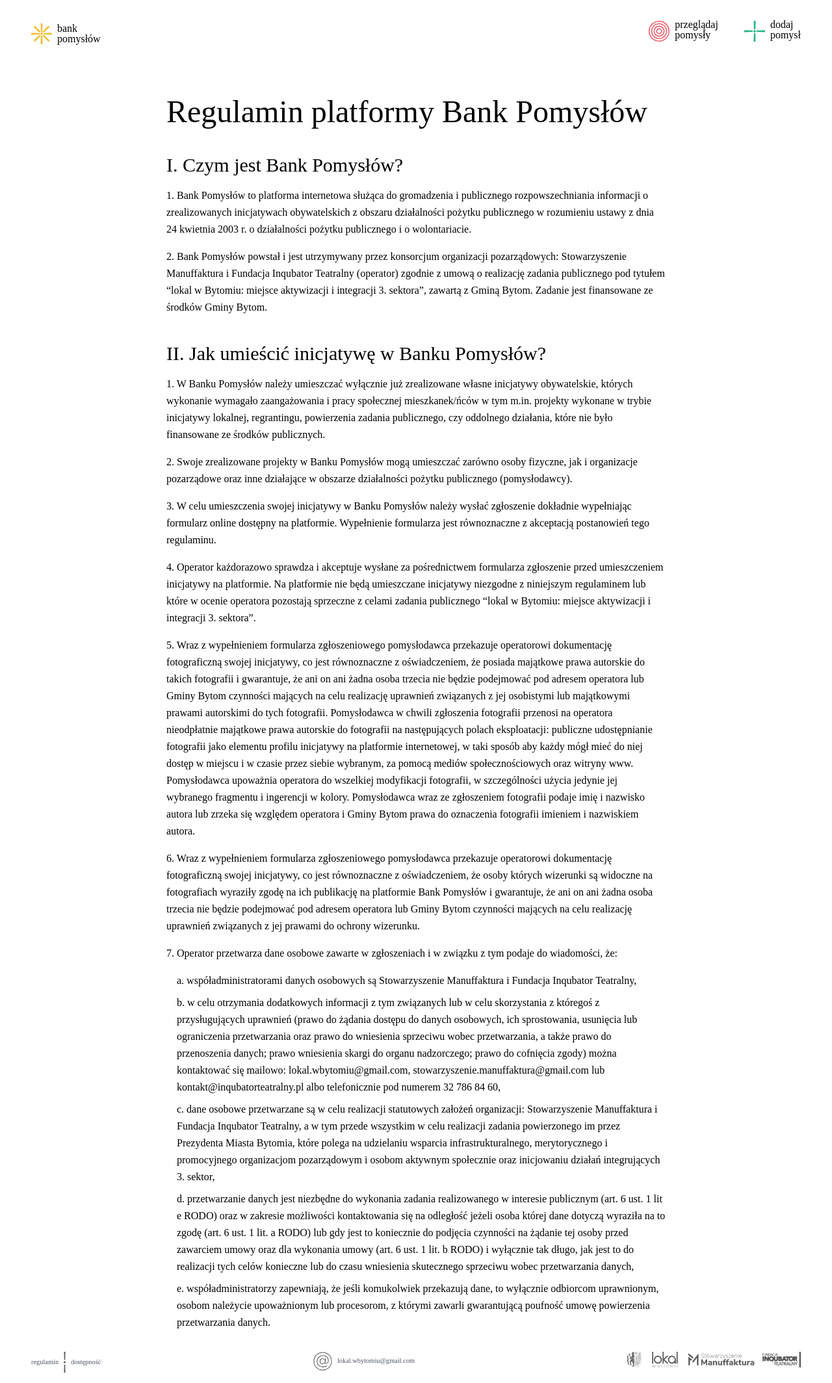
After one commit to fjalowiecki/bbi_site, a Django app: page /regulamin/ in a window 1280 px wide. The commit adds this page. Shown: the whole page at 65% size. Run offline with Django 5.2, Linux system fonts and the light colour scheme; some libraries are stand-ins or nearby versions; some web fonts are replaced.

Commit message:
feat: add regulations page

```diff
--- a/bbi_app/templates/footer.html
+++ b/bbi_app/templates/footer.html
@@ -2,7 +2,7 @@
 <footer class="mt-auto mb-4">
     <div class="flex flex-col md:flex-row md:justify-between items-center md:items-start gap-4 mt-2 text-gray-600 text-[0.65rem]">
         <div class="flex gap-2 items-center ml-2 md:ml-0">
-            <a href="/">regulamin</a>
+            <a href="{% url 'bbi_app:regulations' %}">regulamin</a>
             <img src="{% static 'bbi_app/images/footer_separator.svg' %}" class="h-[2rem]">
             <a href="/">dostępność</a>
         </div>
--- /dev/null
+++ b/bbi_app/templates/regulations.html
@@ -0,0 +1,50 @@
+{% extends 'base.html' %}
+{% load static %}
+
+{% block title %}Regulamin{% endblock %}
+
+{% block content %}
+<main class="flex-1 flex justify-center">
+  <section class="w-full max-w-3xl mx-auto mt-[5vh] lg:mt-[10vh] px-4 md:px-0 mb-6">
+    <h1 class="text-3xl md:text-5xl font-medium">Regulamin platformy Bank Pomysłów</h1>
+
+    <h2 class="text-2xl md:text-3xl font-medium mt-10">I. Czym jest Bank Pomysłów?</h2>
+    <p class="font-light leading-relaxed mt-4">
+      1. Bank Pomysłów to platforma internetowa służąca do gromadzenia i publicznego rozpowszechniania informacji o zrealizowanych inicjatywach obywatelskich z obszaru działalności pożytku publicznego w rozumieniu ustawy z dnia 24 kwietnia 2003 r. o działalności pożytku publicznego i o wolontariacie.
+    </p>
+    <p class="font-light leading-relaxed mt-4">
+      2. Bank Pomysłów powstał i jest utrzymywany przez konsorcjum organizacji pozarządowych: Stowarzyszenie Manuffaktura i Fundacja Inqubator Teatralny (operator) zgodnie z umową o realizację zadania publicznego pod tytułem “lokal w Bytomiu: miejsce aktywizacji i integracji 3. sektora”, zawartą z Gminą Bytom. Zadanie jest finansowane ze środków Gminy Bytom.
+    </p>
+
+    <h2 class="text-2xl md:text-3xl font-medium mt-10">II. Jak umieścić inicjatywę w Banku Pomysłów?</h2>
+    <p class="font-light leading-relaxed mt-4">
+      1. W Banku Pomysłów należy umieszczać wyłącznie już zrealizowane własne inicjatywy obywatelskie, których wykonanie wymagało zaangażowania i pracy społecznej mieszkanek/ńców w tym m.in. projekty wykonane w trybie inicjatywy lokalnej, regrantingu, powierzenia zadania publicznego, czy oddolnego działania, które nie było finansowane ze środków publicznych.
+    </p>
+    <p class="font-light leading-relaxed mt-4">
+      2. Swoje zrealizowane projekty w Banku Pomysłów mogą umieszczać zarówno osoby fizyczne, jak i organizacje pozarządowe oraz inne działające w obszarze działalności pożytku publicznego (pomysłodawcy).
+    </p>
+    <p class="font-light leading-relaxed mt-4">
+      3. W celu umieszczenia swojej inicjatywy w Banku Pomysłów należy wysłać zgłoszenie dokładnie wypełniając formularz online dostępny na platformie. Wypełnienie formularza jest równoznaczne z akceptacją postanowień tego regulaminu.
+    </p>
+    <p class="font-light leading-relaxed mt-4">
+      4. Operator każdorazowo sprawdza i akceptuje wysłane za pośrednictwem formularza zgłoszenie przed umieszczeniem inicjatywy na platformie. Na platformie nie będą umieszczane inicjatywy niezgodne z niniejszym regulaminem lub które w ocenie operatora pozostają sprzeczne z celami zadania publicznego “lokal w Bytomiu: miejsce aktywizacji i integracji 3. sektora”.
+    </p>
+    <p class="font-light leading-relaxed mt-4">
+      5. Wraz z wypełnieniem formularza zgłoszeniowego pomysłodawca przekazuje operatorowi dokumentację fotograficzną swojej inicjatywy, co jest równoznaczne z oświadczeniem, że posiada majątkowe prawa autorskie do takich fotografii i gwarantuje, że ani on ani żadna osoba trzecia nie będzie podejmować pod adresem operatora lub Gminy Bytom czynności mających na celu realizację uprawnień związanych z jej osobistymi lub majątkowymi prawami autorskimi do tych fotografii. Pomysłodawca w chwili zgłoszenia fotografii przenosi na operatora nieodpłatnie majątkowe prawa autorskie do fotografii na następujących polach eksploatacji: publiczne udostępnianie fotografii jako elementu profilu inicjatywy na platformie internetowej, w taki sposób aby każdy mógł mieć do niej dostęp w miejscu i w czasie przez siebie wybranym, za pomocą mediów społecznościowych oraz witryny www. Pomysłodawca upoważnia operatora do wszelkiej modyfikacji fotografii, w szczególności użycia jedynie jej wybranego fragmentu i ingerencji w kolory. Pomysłodawca wraz ze zgłoszeniem fotografii podaje imię i nazwisko autora lub zrzeka się względem operatora i Gminy Bytom prawa do oznaczenia fotografii imieniem i nazwiskiem autora.
+    </p>
+    <p class="font-light leading-relaxed mt-4">
+      6. Wraz z wypełnieniem formularza zgłoszeniowego pomysłodawca przekazuje operatorowi dokumentację fotograficzną swojej inicjatywy, co jest równoznaczne z oświadczeniem, że osoby których wizerunki są widoczne na fotografiach wyraziły zgodę na ich publikację na platformie Bank Pomysłów i gwarantuje, że ani on ani żadna osoba trzecia nie będzie podejmować pod adresem operatora lub Gminy Bytom czynności mających na celu realizację uprawnień związanych z jej prawami do ochrony wizerunku.
+    </p>
+    <p class="font-light leading-relaxed mt-4">
+      7. Operator przetwarza dane osobowe zawarte w zgłoszeniach i w związku z tym podaje do wiadomości, że:
+    </p>
+    <div class="font-light leading-relaxed mt-4 space-y-2 ml-4">
+      <p>a.    	współadministratorami danych osobowych są Stowarzyszenie Manuffaktura i Fundacja Inqubator Teatralny,</p>
+      <p>b.       w celu otrzymania dodatkowych informacji z tym związanych lub w celu skorzystania z któregoś z przysługujących uprawnień (prawo do żądania dostępu do danych osobowych, ich sprostowania, usunięcia lub ograniczenia przetwarzania oraz prawo do wniesienia sprzeciwu wobec przetwarzania, a także prawo do przenoszenia danych; prawo wniesienia skargi do organu nadzorczego; prawo do cofnięcia zgody) można kontaktować się mailowo: lokal.wbytomiu@gmail.com, stowarzyszenie.manuffaktura@gmail.com lub kontakt@inqubatorteatralny.pl albo telefonicznie pod numerem 32 786 84 60, </p>
+      <p>c.   dane osobowe przetwarzane są w celu realizacji statutowych założeń organizacji: Stowarzyszenie Manuffaktura i Fundacja Inqubator Teatralny, a w tym przede wszystkim w celu realizacji zadania powierzonego im przez Prezydenta Miasta Bytomia, które polega na udzielaniu wsparcia infrastrukturalnego, merytorycznego i promocyjnego organizacjom pozarządowym i osobom aktywnym społecznie oraz inicjowaniu działań integrujących 3. sektor,</p>
+      <p>d.	przetwarzanie danych jest niezbędne do wykonania zadania realizowanego w interesie publicznym (art. 6 ust. 1 lit e RODO) oraz w zakresie możliwości kontaktowania się na odległość jeżeli osoba której dane dotyczą wyraziła na to zgodę (art. 6 ust. 1 lit. a RODO) lub gdy jest to koniecznie do podjęcia czynności na żądanie tej osoby przed zawarciem umowy oraz dla wykonania umowy (art. 6 ust. 1 lit. b RODO) i wyłącznie tak długo, jak jest to do realizacji tych celów konieczne lub do czasu wniesienia skutecznego sprzeciwu wobec przetwarzania danych, </p>
+      <p>e.	współadministratorzy zapewniają, że jeśli komukolwiek przekazują dane, to wyłącznie odbiorcom uprawnionym, osobom należycie upoważnionym lub procesorom, z którymi zawarli gwarantującą poufność umowę powierzenia przetwarzania danych.</p>
+    </div>
+  </section>
+</main>
+{% endblock %}
--- a/bbi_app/urls.py
+++ b/bbi_app/urls.py
@@ -7,5 +7,6 @@ urlpatterns = [
     path('', views.index, name="index"),
     path('projects/', views.project_list, name="project_list"),
     path('add_project/', views.add_project, name="add_project"),
+    path('regulamin/', views.regulations, name='regulations'),
     path('<slug:slug>/', views.project_detail, name="project_detail"),
 ]
--- a/bbi_app/views.py
+++ b/bbi_app/views.py
@@ -44,3 +44,6 @@ def add_project(request):
         form = ProjectForm()
         link_formset = ProjectLinkFormSet()
     return render(request, 'add_project.html', {'form': form, 'link_formset': link_formset})
+
+def regulations(request):
+    return render(request, 'regulations.html')
```
